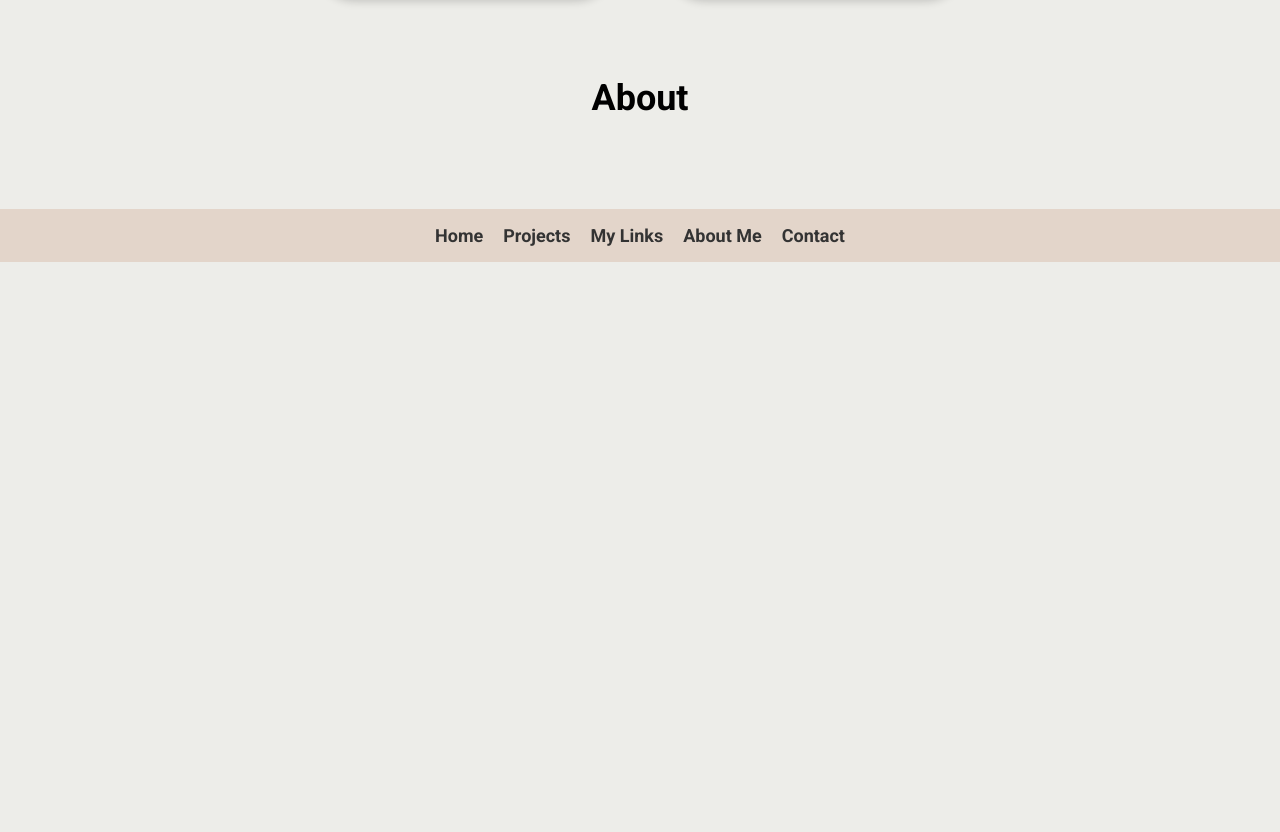
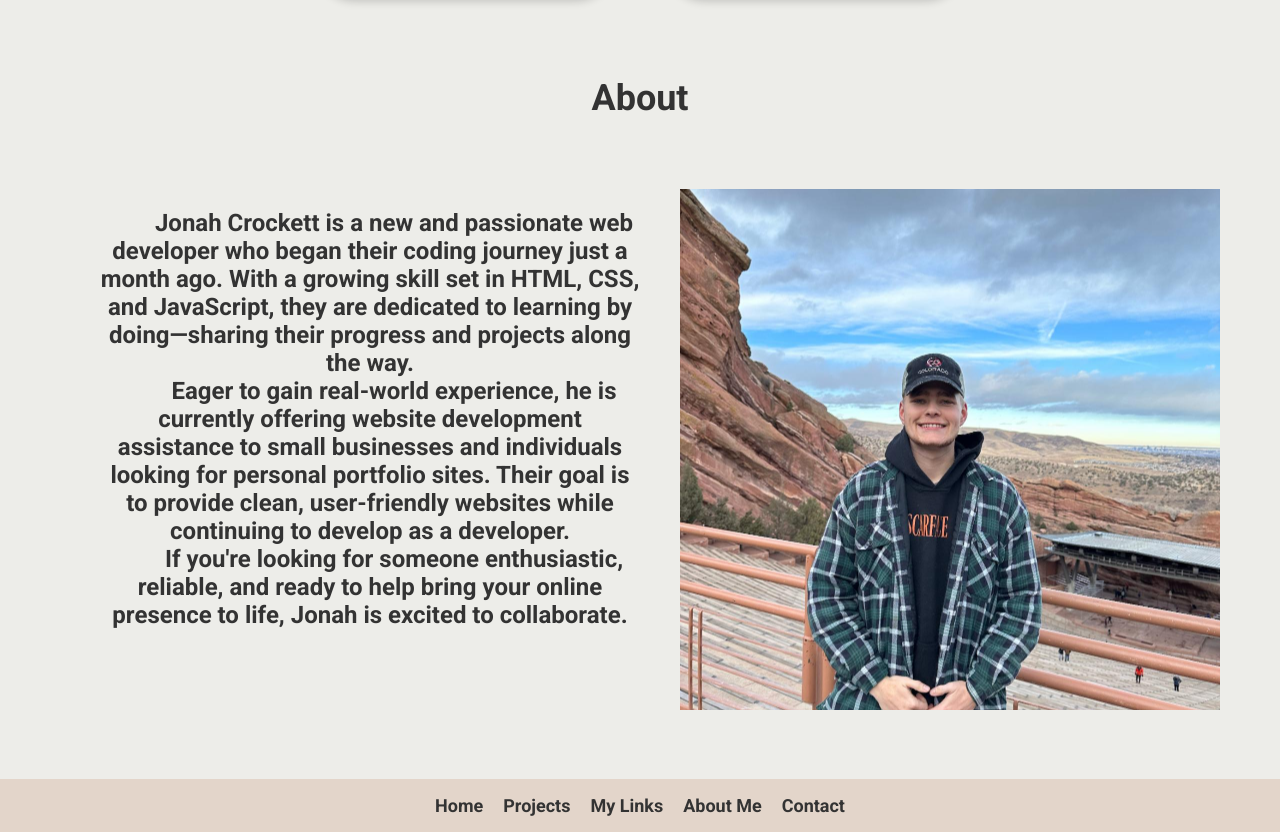
Before and after one commit to jcrockett1214/CWD-Studio, a plain HTML site: page index.html in a window 1280 px wide. Shown: the part 2155-2987 px from the top of the page. Before the commit the page ends 2417 px from the top, so only its background shows below. Drawn offline with Linux system fonts and the light colour scheme.

Commit message:
Add files via upload

```diff
--- a/index.html
+++ b/index.html
@@ -66,9 +66,18 @@
       </div>
 </div>
   </section>
+  <h2>About</h2>
+  <section id="about">
 
-  <section id="about">
-    <h2>About</h2>
+
+    <div class="about-text">
+      <h3 style="text-indent: 2em;">Jonah Crockett is a new and passionate web developer who began their coding journey just a month ago. With a growing skill set in HTML, CSS, and JavaScript, they are dedicated to learning by doing—sharing their progress and projects along the way.</h3>
+        <h3 style="text-indent: 2em;">Eager to gain real-world experience, he is currently offering website development assistance to small businesses and individuals looking for personal portfolio sites. Their goal is to provide clean, user-friendly websites while continuing to develop as a developer.</h3>
+          <h3 style="text-indent: 2em;">If you're looking for someone enthusiastic, reliable, and ready to help bring your online presence to life, Jonah is excited to collaborate. </h3>
+    </div>
+    <div class="about-image">
+      <img src="jonah.jpg" alt="Jonah">
+    </div>
   </section>
   </main>
 
--- a/style.css
+++ b/style.css
@@ -43,11 +43,55 @@ h2 {
 	text-align: center;
 	font-size: 36px;
 	padding: 50px;
+  color: #333;
+  font-weight: bold;
 }
 
 h3{
 	text-align: center;
 	font-size: 24px;
+  color: #333;
+  font-weight: bold;
+}
+
+#about {
+  display: flex;
+  flex-direction: row;
+  height: calc(100vh - 230px);
+  max-width: 100%;
+}
+
+.about-text {
+  flex: 1;
+  padding: 40px;
+  overflow-y: auto;
+}
+
+.about-text h2 {
+  font-size: 38px;
+  color: #333;
+  margin-bottom: 20px;
+  text-align: center;
+}
+
+.about-text p {
+  font-size: 22px;
+  text-indent: 60px;
+  line-height: 1.6;
+  color: #333;
+  margin-bottom: 20px;
+}
+
+.about-image {
+  flex: 1;
+  overflow: hidden;
+}
+
+.about-image img {
+  width: 100%;
+  height: 95%;
+  object-fit: cover;
+  padding-top: 20px;
 }
 
 .main-nav {
@@ -231,6 +275,14 @@ button[type="submit"]:hover {
     flex-direction: column;
     gap: 10px;
   }
+  .about-image {
+    height: 300px;
+  }
+
+  .about-image img {
+    object-position: top center;
+  }
+
 }
 
 #intro {
```
Also changed, not shown: jonah.jpg (added).
